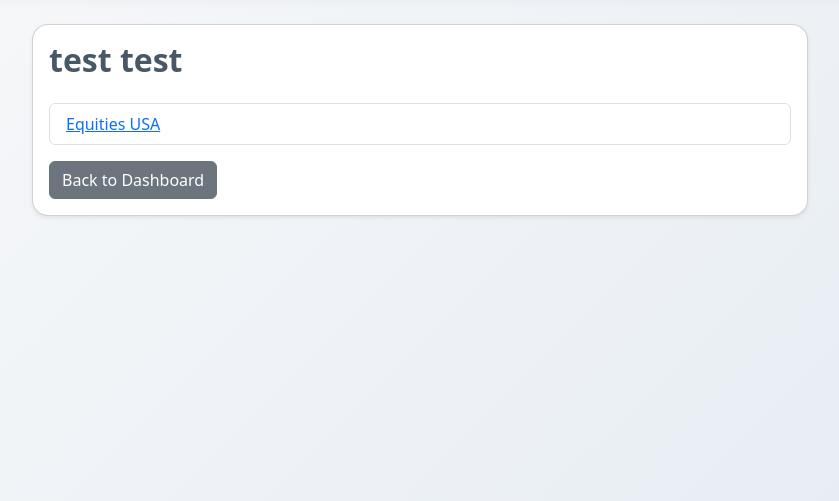
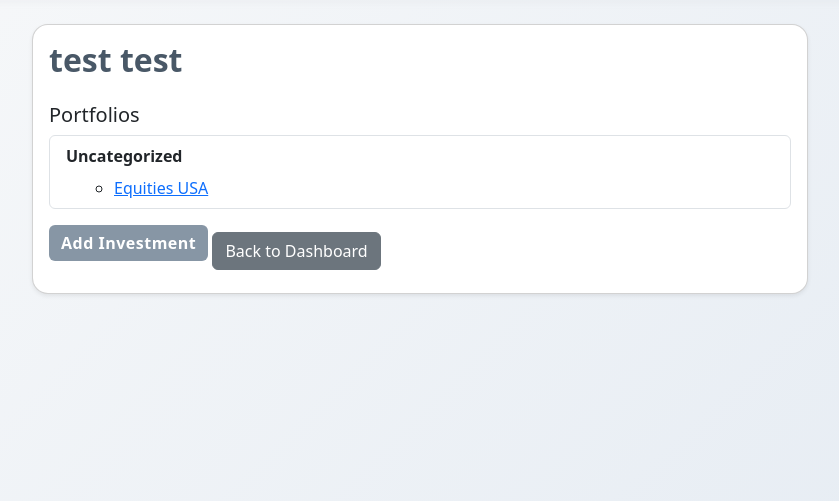
Before and after one commit to UnfunnyIsFunny/Hackathon-Start-Hack-2025, a Django app: page /customer/1/ in a window 1280 px wide. Shown: the part 58-559 px from the top of the page, without its empty margins (220-1059 px from the left). Run offline with Django 5.2, Linux system fonts and the light colour scheme; data comes from the database, SQL or seed files in the repository.

Commit message:
Update customer_detail.html

```diff
--- a/financeWebApp/interface/templates/customer_detail.html
+++ b/financeWebApp/interface/templates/customer_detail.html
@@ -6,13 +6,37 @@
         <div class="card shadow-sm">
             <div class="card-body">
                 <h2 class="mb-4">{{ customer.firstname }} {{ customer.lastname }}</h2>
+
+                <h5>Portfolios</h5>
+                {% regroup portfolios by category as portfolio_categories %}
                 <ul class="list-group mb-3">
-                    {% for portfolio in portfolios %}
-                        <li class="list-group-item"><a href="/portfolio/{{ portfolio.id }}/" target="_blank">{{ portfolio.name }}</a></li>
+                    {% for group in portfolio_categories %}
+                        <li class="list-group-item">
+                            <strong>
+                                {% if group.grouper %}
+                                    {{ group.grouper.name }}
+                                {% else %}
+                                    Uncategorized
+                                {% endif %}
+                            </strong>
+                            <ul class="ms-3 mt-2">
+                                {% for portfolio in group.list %}
+                                    <li>
+                                        <a href="/portfolio/{{ portfolio.id }}/" target="_blank">{{ portfolio.name }}</a>
+                                    </li>
+                                {% endfor %}
+                            </ul>
+                        </li>
                     {% empty %}
                         <li class="list-group-item">No portfolios found.</li>
                     {% endfor %}
                 </ul>
+
+                <!-- Button to add new investments -->
+                <a href="{% url 'add_investment' customer.id %}" class="btn btn-primary mb-3">
+                    Add Investment
+                </a>
+
                 <a href="{% url 'home' %}" class="btn btn-secondary">Back to Dashboard</a>
             </div>
         </div>
```
